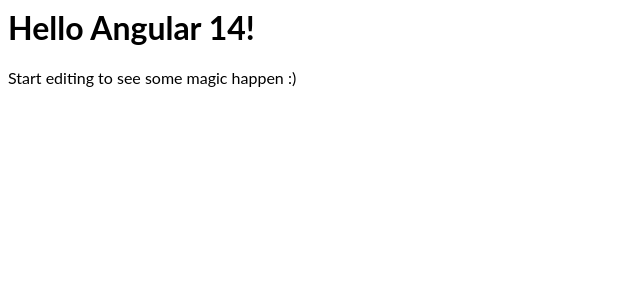
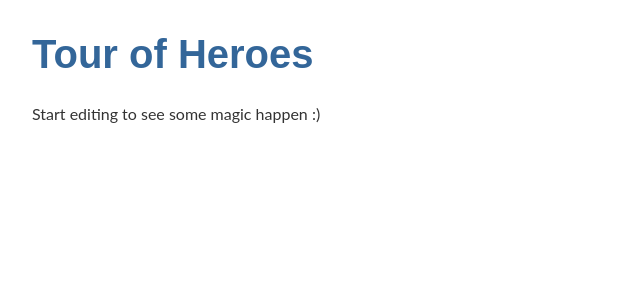
Before and after one commit to Frederox/Heroes-Angular, an Angular app: page / in a window 1280 px wide. Shown: the top 300 px of the page, without its empty margins (0-640 px from the left). Built offline with nearby package versions, Linux system fonts and the light colour scheme.

Commit message:
3 files modified

```diff
--- a/src/app/app.component.html
+++ b/src/app/app.component.html
@@ -1,4 +1,4 @@
-<hello name="{{ name }}"></hello>
+<h1>{{ title }}</h1>
 <p>
   Start editing to see some magic happen :)
 </p>
--- a/src/app/app.component.ts
+++ b/src/app/app.component.ts
@@ -6,5 +6,5 @@
   styleUrls: [ './app.component.css' ]
 })
 export class AppComponent  {
-  name = 'Angular ' + VERSION.major;
+  title = 'Tour of Heroes';
 }
--- a/src/styles.css
+++ b/src/styles.css
@@ -1 +1,21 @@
-/* Add application styles & imports to this file! */
+/* Estilo */
+h1 {
+  color: #369;
+  font-family: Arial, Helvetica, sans-serif;
+  font-size: 250%
+}
+h2, h3 {
+  color: #444;
+  font-family: Arial, Helvetica, sans-serif;
+  font-weight: lighter;
+}
+body {
+  margin: 2em;
+}
+body, input[type="text"], button {
+  color: #333;
+  font-family: Cambria, Georgia, serif;
+}
+* {
+  font-family: Arial, Helvetica, sans-serif;
+}
```
